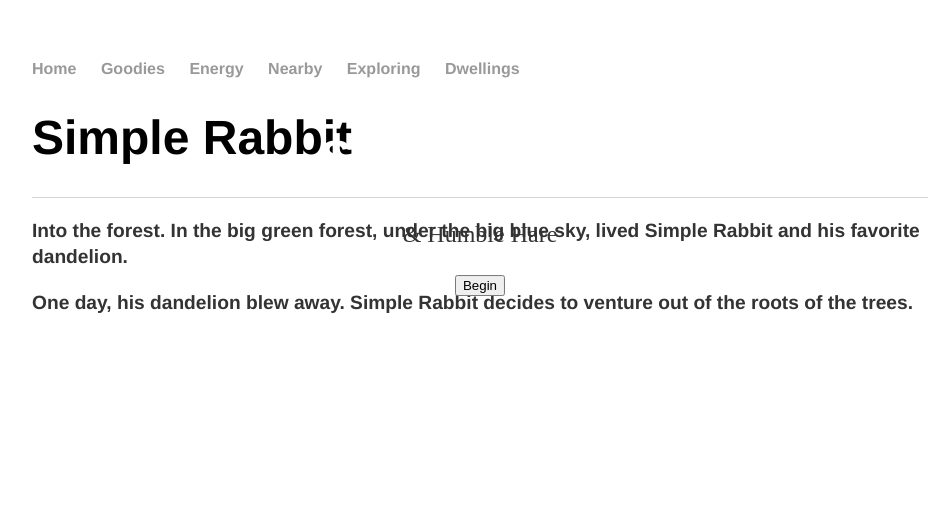
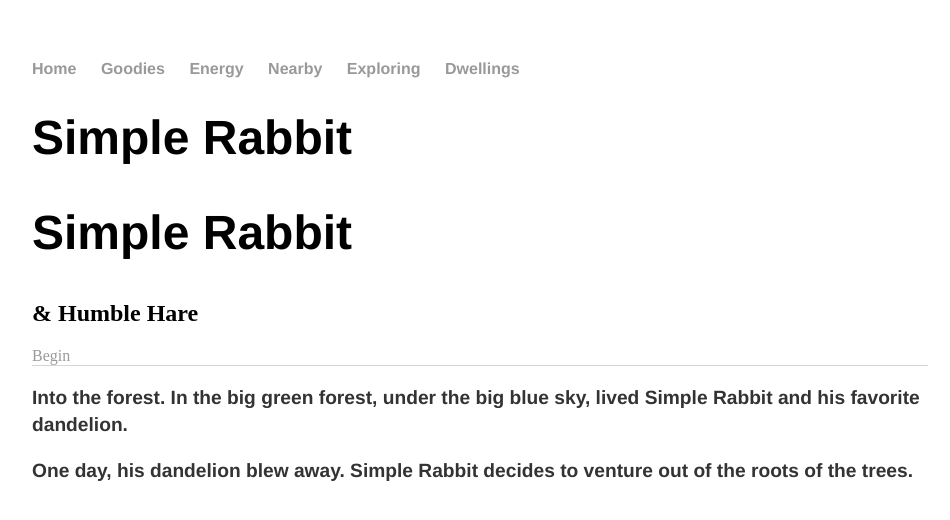
Before and after one commit to Squishy-Penguin/Squishy-Penguin.github.io, a Jekyll site: the page built from index.html, in a window 1280 px wide. Shown: the top 520 px of the page, without its empty margins (160-1110 px from the left). Built offline with Jekyll 4.4.1, drawn with Linux system fonts in a browser that asks for light colours; grey boxes are pictures that could not be loaded.

Commit message:
Update index.html

```diff
--- a/index.html
+++ b/index.html
@@ -6,12 +6,13 @@ title: Simple Rabbit & Humble Hare
     <div class="blurb">
         <h1>Simple Rabbit</h1>
         <p></p>
+    </div>
 
     </div><!-- /.blurb -->
-    <div class="banner-image">
-        <div class="banner-text">
-        <h1>Simple Rabbit</h1>
-        <p>& Humble Hare</p>
-        <button>Begin</button>
-    </div>
-</div>
+    <section class = "hero">
+        <div class = "hero-inner">
+            <h1>Simple Rabbit</h1>
+            <h2>& Humble Hare</h2>
+            <a href ="https://Squishy-Penguin.github.io/Exploring" class = "btn">Begin</a>
+        </div>
+    </section
```
